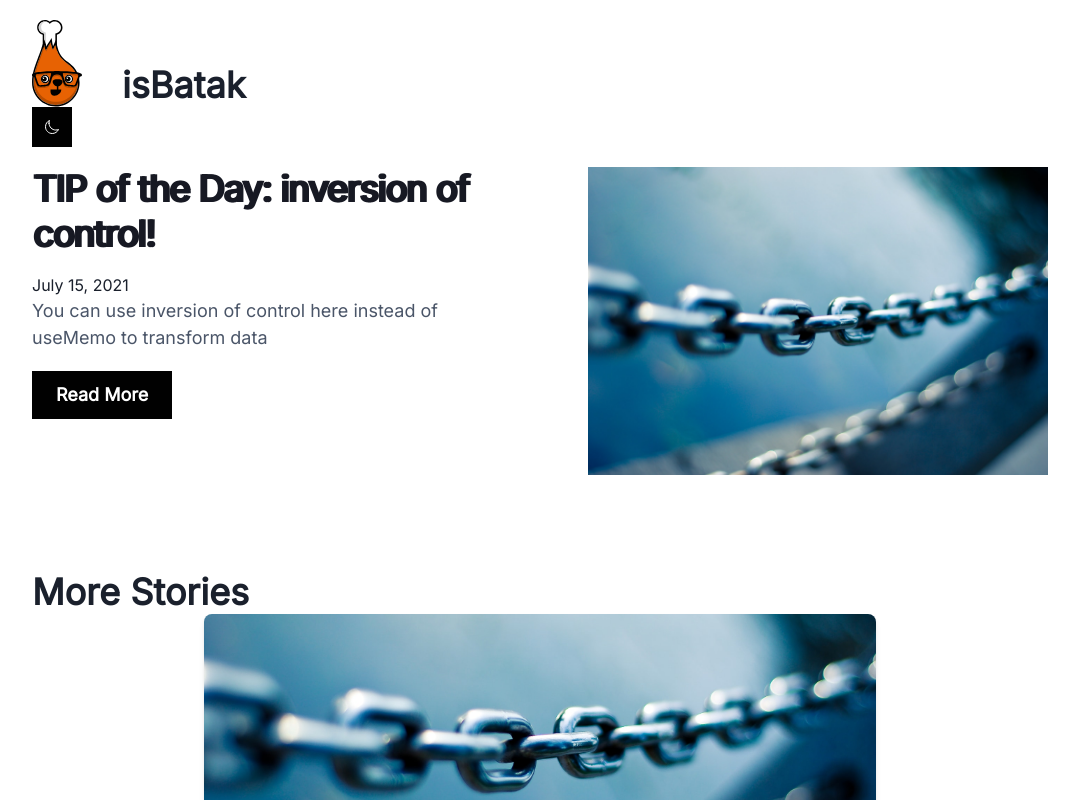
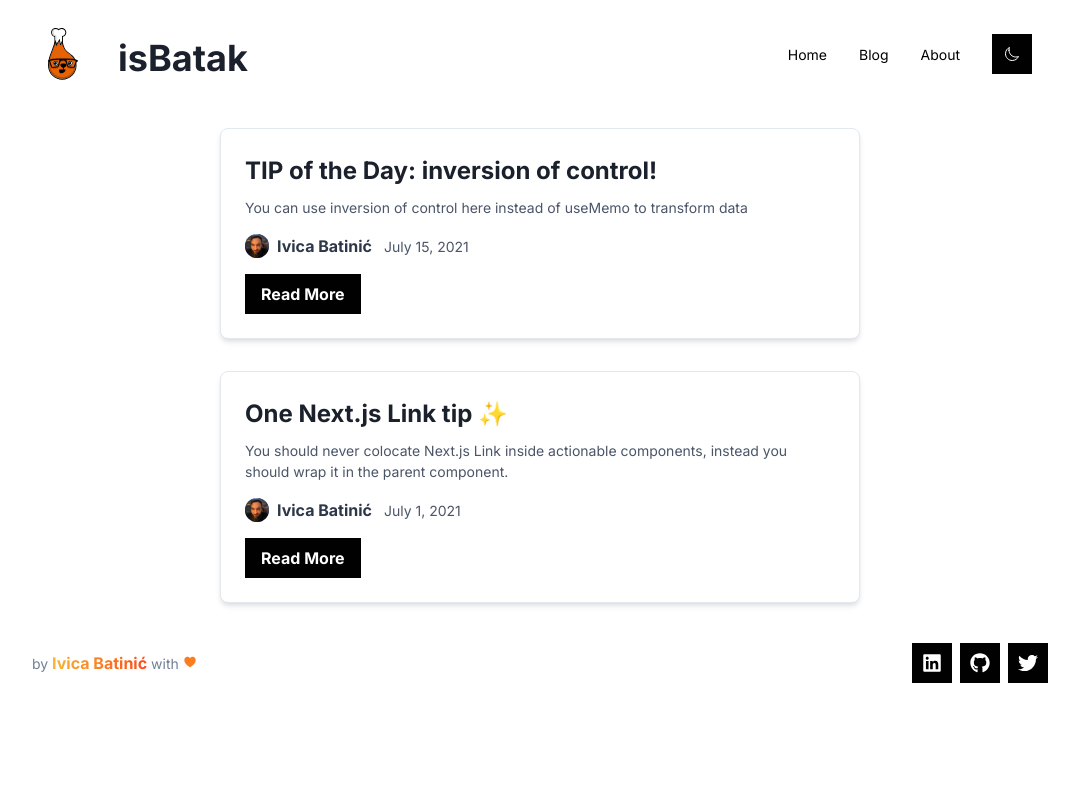
Before and after one commit to isBatak/website, a Next.js app: page / in a window 1280 px wide. Shown: the top 800 px of the page, without its empty margins (100-1179 px from the left). Built offline with nearby package versions, Linux system fonts and the light colour scheme.

Commit message:
WIP on chakra ui transition

```diff
--- a/components/footer.tsx
+++ b/components/footer.tsx
@@ -1,22 +1,23 @@
-import { Box, Container, Flex, Select, Text } from '@chakra-ui/react';
+import { Box, Container, Flex, Icon, Text, useColorModeValue } from '@chakra-ui/react';
 import { SocialMediaLinks } from './social-media-links';
+import { IoHeart } from 'react-icons/io5';
 
 const Footer = () => {
   return (
-    <Box as="footer" bg="gray.50" borderTop="solid 1px" borderTopColor="gray.200" py="5" color="gray.600">
+    <Box as="footer" py="5">
       <Container>
         <Flex justifyContent="space-between" alignItems="center">
           <Box>
-            <Text>Copyright © 2021. All rights reserved.</Text>
+            <Text color={useColorModeValue('gray.500', 'gray.200')} fontSize="sm">
+              by{' '}
+              <Text as="span" bgGradient="linear(to-l, #fc4a1a,#f7b733)" bgClip="text" fontSize="md" fontWeight="bold">
+                Ivica Batinić
+              </Text>{' '}
+              with <Icon as={IoHeart} color="brand.400" />
+            </Text>
           </Box>
           <Box>
             <SocialMediaLinks />
-          </Box>
-          <Box>
-            <Select size="sm">
-              <option value="option1">Dark</option>
-              <option value="option2">Light</option>
-            </Select>
           </Box>
         </Flex>
       </Container>
--- a/components/header.tsx
+++ b/components/header.tsx
@@ -1,17 +1,151 @@
-import { Container, Flex, Heading, IconButton, Image, Text } from '@chakra-ui/react';
-import Link from 'next/link';
-import { IoMoonOutline, IoSunnyOutline } from 'react-icons/io5';
+import {
+  Box,
+  Flex,
+  Text,
+  IconButton,
+  Button,
+  Stack,
+  Collapse,
+  Icon,
+  Link,
+  useColorModeValue,
+  useBreakpointValue,
+  useDisclosure,
+  Container,
+  Image,
+  Heading,
+  useColorMode,
+} from '@chakra-ui/react';
+
+import NextLink from 'next/link';
+import { IoMoonOutline, IoSunnyOutline, IoClose, IoMenu, IoArrowDown } from 'react-icons/io5';
+
+interface NavItem {
+  label: string;
+  subLabel?: string;
+  children?: Array<NavItem>;
+  href?: string;
+}
+
+const NAV_ITEMS: Array<NavItem> = [
+  {
+    label: 'Home',
+    href: '/',
+  },
+  {
+    label: 'Blog',
+    href: '/blog',
+  },
+  {
+    label: 'About',
+    href: '/about',
+  },
+];
+
+const DesktopNav = () => {
+  const linkColor = useColorModeValue('black', 'gray.200');
+  const linkHoverColor = useColorModeValue('gray.800', 'white');
+
+  return (
+    <Stack direction={'row'} spacing={4}>
+      {NAV_ITEMS.map((navItem) => (
+        <Box key={navItem.label}>
+          <Link
+            p={2}
+            href={navItem.href ?? '#'}
+            fontSize={'sm'}
+            fontWeight={500}
+            color={linkColor}
+            _hover={{
+              textDecoration: 'none',
+              color: linkHoverColor,
+            }}
+          >
+            {navItem.label}
+          </Link>
+        </Box>
+      ))}
+    </Stack>
+  );
+};
+
+const MobileNav = () => {
+  return (
+    <Stack bg={useColorModeValue('white', 'gray.800')} p={4} display={{ md: 'none' }}>
+      {NAV_ITEMS.map((navItem) => (
+        <MobileNavItem key={navItem.label} {...navItem} />
+      ))}
+    </Stack>
+  );
+};
+
+const MobileNavItem = ({ label, href }: NavItem) => {
+  return (
+    <Stack spacing={4}>
+      <Flex
+        py={2}
+        as={Link}
+        href={href ?? '#'}
+        justify={'space-between'}
+        align={'center'}
+        _hover={{
+          textDecoration: 'none',
+        }}
+      >
+        <Text fontWeight={600} color={useColorModeValue('black', 'gray.200')}>
+          {label}
+        </Text>
+      </Flex>
+    </Stack>
+  );
+};
+
+const ModeToggle = () => {
+  const { colorMode, toggleColorMode } = useColorMode();
+
+  return (
+    <IconButton
+      onClick={toggleColorMode}
+      aria-label="Toggle dark mode"
+      icon={colorMode === 'light' ? <IoMoonOutline /> : <IoSunnyOutline />}
+    />
+  );
+};
 
 const Header = () => {
+  const { isOpen, onToggle } = useDisclosure();
+
   return (
     <Container py="5">
-      <Link href="/" passHref>
-        <Flex as="a" alignItems="flex-end" sx={{ gap: 10 }}>
-          <Image src="/assets/logo.svg" alt="logo" w="50px" s />
-          <Heading>isBatak</Heading>
+      <Flex minH={'60px'} py={{ base: 2 }} px={{ base: 4 }} align={'center'}>
+        <Flex flex={{ base: 1, md: 'auto' }} ml={{ base: -2 }} display={{ base: 'flex', md: 'none' }}>
+          <IconButton
+            onClick={onToggle}
+            icon={isOpen ? <Icon as={IoClose} w={3} h={3} /> : <Icon as={IoMenu} w={5} h={5} />}
+            variant={'ghost'}
+            aria-label={'Toggle Navigation'}
+          />
         </Flex>
-      </Link>
-      <IconButton aria-label="Toggle dark mode" icon={<IoMoonOutline />} />
+        <Flex flex={{ base: 1 }} justify={{ base: 'center', md: 'start' }}>
+          <NextLink href="/" passHref>
+            <Flex as="a" alignItems="flex-end" sx={{ gap: 10 }}>
+              <Image src="/assets/logo.svg" alt="logo" w="30px" s />
+              <Heading color={useColorModeValue('gray.800', 'white')}>isBatak</Heading>
+            </Flex>
+          </NextLink>
+        </Flex>
+
+        <Stack flex={{ base: 1, md: 0 }} justify={'flex-end'} align="center" direction={'row'} spacing={6}>
+          <Flex display={{ base: 'none', md: 'flex' }} ml={10}>
+            <DesktopNav />
+          </Flex>
+          <ModeToggle />
+        </Stack>
+      </Flex>
+
+      <Collapse in={isOpen} animateOpacity>
+        <MobileNav />
+      </Collapse>
     </Container>
   );
 };
--- a/components/hero-post.tsx
+++ b/components/hero-post.tsx
@@ -1,7 +1,6 @@
-import { Avatar, Box, Button, chakra, Flex, SimpleGrid, useColorModeValue } from '@chakra-ui/react';
+import { Box, Button, chakra, useColorModeValue } from '@chakra-ui/react';
 
 import DateFormater from './date-formater';
-import CoverImage from './cover-image';
 import Link from 'next/link';
 import Author from '../types/author';
 
@@ -16,14 +15,7 @@ type Props = {
 
 const HeroPost = ({ title, coverImage, date, slug, excerpt }: Props) => {
   return (
-    <SimpleGrid
-      alignItems="start"
-      columns={{ base: 1, md: 2 }}
-      mb={24}
-      spacingY={{ base: 10, md: 32 }}
-      spacingX={{ base: 10, md: 24 }}
-    >
-      <Box>
+    <Box p={6} mx="auto" rounded="lg" shadow="md" bg={useColorModeValue('white', 'gray.800')} maxW="2xl">
       <chakra.h2
         mb={4}
         fontSize={{ base: '2xl', md: '4xl' }}
@@ -45,14 +37,12 @@ const HeroPost = ({ title, coverImage, date, slug, excerpt }: Props) => {
       >
         {excerpt}
       </chakra.p>
-        <Link as={`/posts/${slug}`} href="/posts/[slug]" passHref>
+      <Link href={`/posts/${slug}`} passHref>
         <Button as="a" w={{ base: 'full', sm: 'auto' }} size="lg">
           Read More
         </Button>
       </Link>
     </Box>
-      <CoverImage title={title} src={coverImage} slug={slug} />
-    </SimpleGrid>
   );
 };
 
--- a/components/more-stories.tsx
+++ b/components/more-stories.tsx
@@ -1,6 +1,6 @@
 import PostPreview from './post-preview';
 import Post from '../types/post';
-import { Heading } from '@chakra-ui/react';
+import { VStack } from '@chakra-ui/react';
 
 type Props = {
   posts: Post[];
@@ -8,22 +8,18 @@ type Props = {
 
 const MoreStories = ({ posts }: Props) => {
   return (
-    <section>
-      <Heading>More Stories</Heading>
-      <div>
+    <VStack as="section" align="stretch" spacing={8} py={5}>
       {posts.map((post) => (
         <PostPreview
           key={post.slug}
           title={post.title}
-            coverImage={post.coverImage}
           date={post.date}
           author={post.author}
           slug={post.slug}
           excerpt={post.excerpt}
         />
       ))}
-      </div>
-    </section>
+    </VStack>
   );
 };
 
--- a/components/post-preview.tsx
+++ b/components/post-preview.tsx
@@ -1,40 +1,32 @@
 import DateFormater from './date-formater';
-import CoverImage from './cover-image';
 import NextLink from 'next/link';
 import Author from '../types/author';
-import { Avatar, Box, Button, chakra, Flex, Link, Image, useColorModeValue, Text } from '@chakra-ui/react';
+import { Avatar, Box, Button, chakra, Flex, Link, useColorModeValue, Text } from '@chakra-ui/react';
 
 type Props = {
   title: string;
-  coverImage: string;
   date: string;
   excerpt: string;
   author: Author;
   slug: string;
 };
 
-const PostPreview = ({ title, coverImage, date, excerpt, author, slug }: Props) => {
+const PostPreview = ({ title, date, excerpt, author, slug, ...rest }: Props) => {
   return (
-    <Box mx="auto" rounded="lg" shadow="md" bg={useColorModeValue('white', 'gray.800')} maxW="2xl">
-      <CoverImage roundedTop="lg" w="full" h={64} fit="cover" slug={slug} title={title} src={coverImage} />
-
-      <Box p={6}>
+    <Box p={6} rounded="lg" shadow="md" borderWidth="1px" bg={useColorModeValue('white', 'gray.800')} {...rest}>
       <Box>
-          <chakra.span fontSize="xs" textTransform="uppercase" color={useColorModeValue('brand.600', 'brand.400')}>
-            Blog
-          </chakra.span>
         <NextLink as={`/posts/${slug}`} href="/posts/[slug]" passHref>
           <Link
             display="block"
             color={useColorModeValue('gray.800', 'white')}
             fontWeight="bold"
             fontSize="2xl"
-              mt={2}
             _hover={{ color: 'gray.600', textDecor: 'underline' }}
           >
             {title}
           </Link>
         </NextLink>
+
         <chakra.p mt={2} fontSize="sm" color={useColorModeValue('gray.600', 'gray.400')}>
           {excerpt}
         </chakra.p>
@@ -43,7 +35,7 @@ const PostPreview = ({ title, coverImage, date, excerpt, author, slug }: Props)
       <Box mt={4}>
         <Flex alignItems="center">
           <Flex alignItems="center">
-              <Avatar size="sm" name={author.name} src={author.picture} />
+            <Avatar size="xs" name={author.name} src={author.picture} />
 
             <Text mx={2} fontWeight="bold" color={useColorModeValue('gray.700', 'gray.200')}>
               {author.name}
@@ -54,27 +46,13 @@ const PostPreview = ({ title, coverImage, date, excerpt, author, slug }: Props)
           </chakra.span>
         </Flex>
       </Box>
+
+      <NextLink href={`/posts/${slug}`} passHref>
+        <Button as="a" w={{ base: 'full', sm: 'auto' }} size="md" mt="4">
+          Read More
+        </Button>
+      </NextLink>
     </Box>
-    </Box>
-  );
-
-  return (
-    <div>
-      <div className="mb-5">
-        <CoverImage slug={slug} title={title} src={coverImage} />
-      </div>
-      <h3 className="text-3xl mb-3 leading-snug">
-        <Link as={`/posts/${slug}`} href="/posts/[slug]">
-          <a className="hover:underline">{title}</a>
-        </Link>
-      </h3>
-      <div className="text-lg mb-4">
-        <DateFormater dateString={date} />
-      </div>
-      <p className="text-lg leading-relaxed mb-4">{excerpt}</p>
-      <Avatar name={author.name} src={author.picture} />
-      <Button>READ</Button>
-    </div>
   );
 };
 
--- a/pages/_document.tsx
+++ b/pages/_document.tsx
@@ -6,7 +6,7 @@ export default class Document extends NextDocument {
     return (
       <Html lang="en">
         <Head>
-          <link href="https://fonts.googleapis.com/css2?family=Inter" rel="stylesheet" />
+          <link href="https://fonts.googleapis.com/css2?family=Inter:wght@400;700" rel="stylesheet" />
         </Head>
         <body>
           <ColorModeScript />
--- a/pages/index.tsx
+++ b/pages/index.tsx
@@ -2,8 +2,6 @@ import { NextSeo } from 'next-seo';
 import { Container } from '@chakra-ui/react';
 
 import MoreStories from '../components/more-stories';
-import HeroPost from '../components/hero-post';
-import Intro from '../components/intro';
 import Layout from '../components/layout';
 import { getAllPosts } from '../lib/api';
 import Post from '../types/post';
@@ -14,26 +12,11 @@ type Props = {
 };
 
 const Index = ({ allPosts }: Props) => {
-  const heroPost = allPosts[0];
-  const morePosts = allPosts.slice(1);
-
   return (
     <Chakra>
       <Layout>
         <NextSeo title="Personal Blog" />
-        <Container>
-          {heroPost && (
-            <HeroPost
-              title={heroPost.title}
-              coverImage={heroPost.coverImage}
-              date={heroPost.date}
-              author={heroPost.author}
-              slug={heroPost.slug}
-              excerpt={heroPost.excerpt}
-            />
-          )}
-          {morePosts.length > 0 && <MoreStories posts={morePosts} />}
-        </Container>
+        <Container maxW="2xl">{allPosts.length > 0 && <MoreStories posts={allPosts} />}</Container>
       </Layout>
     </Chakra>
   );
```
Also changed, not shown: components/post-body.tsx (+4 -4 lines), components/post-header.tsx (+14 -12 lines), components/post-title.tsx (deleted, +0 -15 lines), pages/posts/[slug].tsx (+3 -5 lines), styles/themes/glitch/index.tsx (+14 -0 lines). Lines whose indentation alone changed are shown as unchanged.
